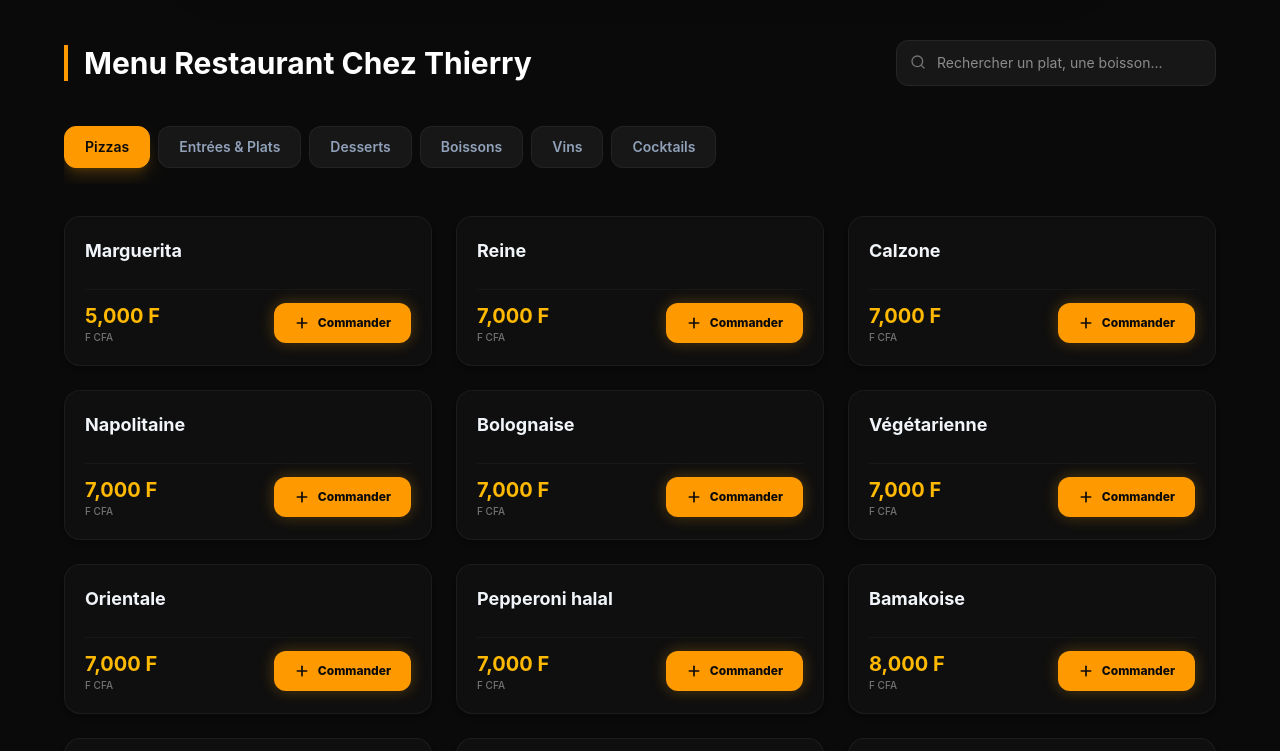
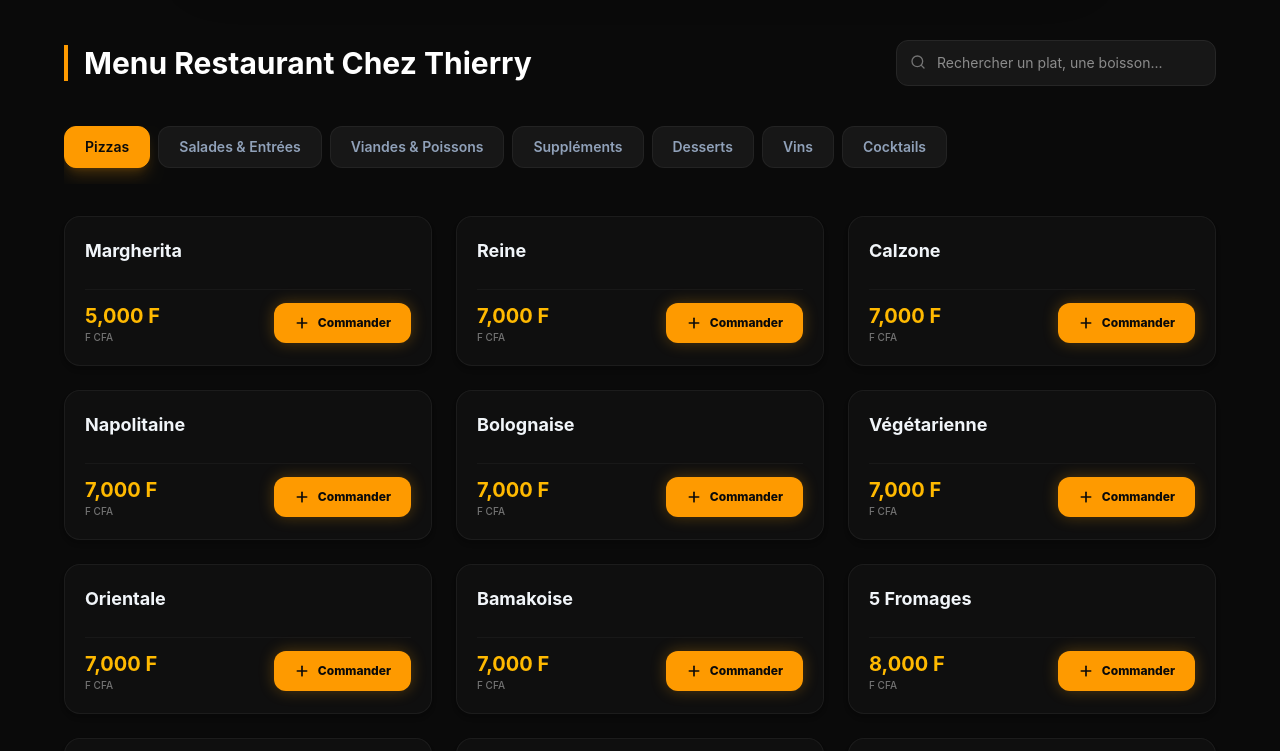
Before and after one commit to ibrahimdiango514/chez-thierry-website-design, a React (Vite) app: page / in a window 1280 px wide. Shown: the part 2420-3171 px from the top of the page. Built offline with nearby package versions, Linux system fonts and the light colour scheme; a web font is replaced by a local one.

Commit message:
update restaurant menu

```diff
--- a/src/data.ts
+++ b/src/data.ts
@@ -2,74 +2,68 @@ import { MenuItem } from './types';
 
 export const RESTAURANT_MENU: MenuItem[] = [
   // PIZZAS
-  { id: 'p1', name: 'Marguerita', price: 5000, category: 'Pizzas' },
+  { id: 'p1', name: 'Margherita', price: 5000, category: 'Pizzas' },
   { id: 'p2', name: 'Reine', price: 7000, category: 'Pizzas' },
   { id: 'p3', name: 'Calzone', price: 7000, category: 'Pizzas' },
   { id: 'p4', name: 'Napolitaine', price: 7000, category: 'Pizzas' },
   { id: 'p5', name: 'Bolognaise', price: 7000, category: 'Pizzas' },
   { id: 'p6', name: 'Végétarienne', price: 7000, category: 'Pizzas' },
   { id: 'p7', name: 'Orientale', price: 7000, category: 'Pizzas' },
-  { id: 'p8', name: 'Pepperoni halal', price: 7000, category: 'Pizzas' },
-  { id: 'p9', name: 'Bamakoise', price: 8000, category: 'Pizzas' },
-  { id: 'p10', name: '5 Fromages', price: 8000, category: 'Pizzas' },
-  { id: 'p11', name: 'Norvégienne', price: 8000, category: 'Pizzas' },
-  { id: 'p12', name: '4 saisons', price: 8000, category: 'Pizzas' },
-  { id: 'p13', name: 'Arménienne', price: 8000, category: 'Pizzas' },
+  { id: 'p8', name: 'Bamakoise', price: 7000, category: 'Pizzas' },
+  { id: 'p9', name: '5 Fromages', price: 8000, category: 'Pizzas' },
+  { id: 'p10', name: 'Norvégienne', price: 8000, category: 'Pizzas' },
+  { id: 'p11', name: '4 Saisons', price: 8000, category: 'Pizzas' },
+  { id: 'p12', name: 'Arménienne', price: 8000, category: 'Pizzas' },
+  { id: 'p13', name: 'Pepperoni halal', price: 7000, category: 'Pizzas' },
 
-  // ENTRÉES & PLATS
-  { id: 'ep1', name: 'Salade de chèvre chaud', price: 3000, category: 'Entrées & Plats' },
-  { id: 'ep2', name: 'Flamiche poireaux', price: 3500, category: 'Entrées & Plats' },
-  { id: 'ep3', name: 'Salade César', price: 4000, category: 'Entrées & Plats' },
-  { id: 'ep4', name: 'Spaghetti bolognaise', price: 4000, category: 'Entrées & Plats' },
-  { id: 'ep5', name: 'Galette bretonne', price: 8000, category: 'Entrées & Plats' },
-  { id: 'ep6', name: 'Demi-magret de canard', price: 10000, category: 'Entrées & Plats' },
-  { id: 'ep7', name: 'Côte de boeuf', price: 9000, category: 'Entrées & Plats' },
-  { id: 'ep8', name: 'Pavé de boeuf', price: 8000, category: 'Entrées & Plats' },
-  { id: 'ep9', name: 'Côte de porc', price: 6000, category: 'Entrées & Plats' },
-  { id: 'ep10', name: 'Poulet braisé', price: 7000, category: 'Entrées & Plats' },
-  { id: 'ep11', name: 'Fish & chips', price: 8000, category: 'Entrées & Plats' },
-  { id: 'ep12', name: 'Souris d’agneau', price: 9000, category: 'Entrées & Plats' },
-  { id: 'ep13', name: 'Cuisses de grenouilles', price: 6000, category: 'Entrées & Plats' },
-  { id: 'ep14', name: 'Jarret de porc', price: 10000, category: 'Entrées & Plats' },
-  { id: 'ep15', name: 'Pêche aux aromates', price: 9000, category: 'Entrées & Plats' },
+  // SALADES & ENTRÉES
+  { id: 'se1', name: 'Salade de chèvre chaud', price: 3500, category: 'Salades & Entrées' },
+  { id: 'se2', name: 'Salade du chef', price: 3500, category: 'Salades & Entrées' },
+  { id: 'se3', name: 'Salade César', price: 3500, category: 'Salades & Entrées' },
+
+  // VIANDES & POISSONS
+  { id: 'vp1', name: 'Carpaccio de bœuf ou capitaine', price: 9000, category: 'Viandes & Poissons' },
+  { id: 'vp2', name: 'Côte de bœuf', price: 8000, category: 'Viandes & Poissons' },
+  { id: 'vp3', name: 'Pavé de bœuf', price: 9000, category: 'Viandes & Poissons' },
+  { id: 'vp4', name: 'Côte de porc', price: 7000, category: 'Viandes & Poissons' },
+  { id: 'vp5', name: 'Poulet local braisé', price: 7000, category: 'Viandes & Poissons' },
+  { id: 'vp6', name: 'Filet de capitaine en papillote', price: 9000, category: 'Viandes & Poissons' },
+  { id: 'vp7', name: 'Fish & chips', price: 8000, category: 'Viandes & Poissons' },
+  { id: 'vp8', name: 'Cuisse de poulet grillée', price: 5000, category: 'Viandes & Poissons' },
+  { id: 'vp9', name: 'Filet de poulet crème basilic', price: 6000, category: 'Viandes & Poissons' },
+  { id: 'vp10', name: 'Souris d\'agneau', price: 6000, category: 'Viandes & Poissons' },
+  { id: 'vp11', name: 'Cuisses de grenouilles', price: 6000, category: 'Viandes & Poissons' },
+  { id: 'vp12', name: 'Jarret de porc', price: 6000, category: 'Viandes & Poissons' },
+
+  // SUPPLÉMENTS
+  { id: 'su1', name: 'Frites', price: 2500, category: 'Suppléments' },
+  { id: 'su2', name: 'Légumes sautés', price: 2500, category: 'Suppléments' },
+  { id: 'su3', name: 'Aloco', price: 2500, category: 'Suppléments' },
+  { id: 'su4', name: 'Purée maison', price: 2500, category: 'Suppléments' },
+  { id: 'su5', name: 'Pâtes', price: 2500, category: 'Suppléments' },
+  { id: 'su6', name: 'Riz', price: 2500, category: 'Suppléments' },
 
   // DESSERTS
-  { id: 'd1', name: 'Tarte tatin', price: 4000, category: 'Desserts' },
-  { id: 'd2', name: 'Mousse chocolat', price: 3000, category: 'Desserts' },
-  { id: 'd3', name: 'Crêpe Suzette', price: 5000, category: 'Desserts' },
-  { id: 'd4', name: 'Coulant chocolat', price: 3500, category: 'Desserts' },
-  { id: 'd5', name: 'Crêpe sucre', price: 2000, category: 'Desserts' },
-  { id: 'd6', name: 'Crêpe chocolat', price: 2500, category: 'Desserts' },
-  { id: 'd7', name: 'Coupe Colonel', price: 5000, category: 'Desserts' },
-
-  // BOISSONS
-  { id: 'b1', name: 'Soda', price: 1000, category: 'Boissons' },
-  { id: 'b2', name: 'Coca', price: 2000, category: 'Boissons' },
-  { id: 'b3', name: 'Jus', price: 2000, category: 'Boissons' },
-  { id: 'b4', name: 'Cocktail jus', price: 2500, category: 'Boissons' },
-  { id: 'b5', name: 'Bière 1L', price: 6000, category: 'Boissons' },
-  { id: 'b6', name: 'Bière 50cl', price: 3000, category: 'Boissons' },
-  { id: 'b7', name: 'Bière 25cl', price: 2000, category: 'Boissons' },
-  { id: 'b8', name: 'Bière Bouteille', price: 2000, category: 'Boissons' },
-  { id: 'b9', name: 'Apéritifs', price: 3000, category: 'Boissons' },
-  { id: 'b10', name: 'Digestifs', price: 5000, category: 'Boissons' },
+  { id: 'd1', name: 'Tarte à la mangue', price: 4000, category: 'Desserts' },
 
   // VINS
-  { id: 'v1', name: 'Vin Bordeaux / Rhône / Listel / Muscadet', price: 17500, category: 'Vins' },
-  { id: 'v2', name: 'Vin Blanc sec (Chardonnay, Aligoté)', price: 22500, category: 'Vins' },
-  { id: 'v3', name: 'Vin Demi-bouteille', price: 10000, category: 'Vins' },
-  { id: 'v4', name: 'Vin Demi verre', price: 6000, category: 'Vins' },
-  { id: 'v5', name: 'Vin Quart', price: 4000, category: 'Vins' },
-  { id: 'v6', name: 'Vin Ballon', price: 3000, category: 'Vins' },
+  { id: 'v1', name: 'Bordeaux / Côtes du Rhône / Listel / Muscadet', price: 17500, category: 'Vins' },
+  { id: 'v2', name: 'Côte du Rhône rouge', price: 10000, category: 'Vins' },
+  { id: 'v3', name: 'Blanc', price: 10000, category: 'Vins' },
+  { id: 'v4', name: 'Rosé', price: 10000, category: 'Vins' },
+  { id: 'v5', name: 'Demi', price: 6000, category: 'Vins' },
+  { id: 'v6', name: 'Quart', price: 4000, category: 'Vins' },
+  { id: 'v7', name: 'Ballon', price: 3000, category: 'Vins' },
 
   // COCKTAILS
-  { id: 'c1', name: 'Marguerita Cocktail', price: 6000, category: 'Cocktails' },
-  { id: 'c2', name: 'Gin-fizz', price: 5000, category: 'Cocktails' },
-  { id: 'c3', name: 'Ti Punch', price: 5000, category: 'Cocktails' },
+  { id: 'c1', name: 'Gin Fizz', price: 4000, category: 'Cocktails' },
+  { id: 'c2', name: 'Arkia', price: 5000, category: 'Cocktails' },
+  { id: 'c3', name: 'Paloma', price: 4000, category: 'Cocktails' },
   { id: 'c4', name: 'Caipirinha', price: 5000, category: 'Cocktails' },
-  { id: 'c5', name: 'Spritz', price: 5000, category: 'Cocktails' },
-  { id: 'c6', name: 'Mojito', price: 5000, category: 'Cocktails' },
-  { id: 'c7', name: 'Kir', price: 5000, category: 'Cocktails' },
+  { id: 'c5', name: 'Spritz', price: 4000, category: 'Cocktails' },
+  { id: 'c6', name: 'Aperol Spritz', price: 5000, category: 'Cocktails' },
+  { id: 'c7', name: 'Mojito', price: 4000, category: 'Cocktails' },
+  { id: 'c8', name: 'Kir Royal', price: 5000, category: 'Cocktails' },
 ];
 
 export const ROOFTOP_MENU: MenuItem[] = [
```
